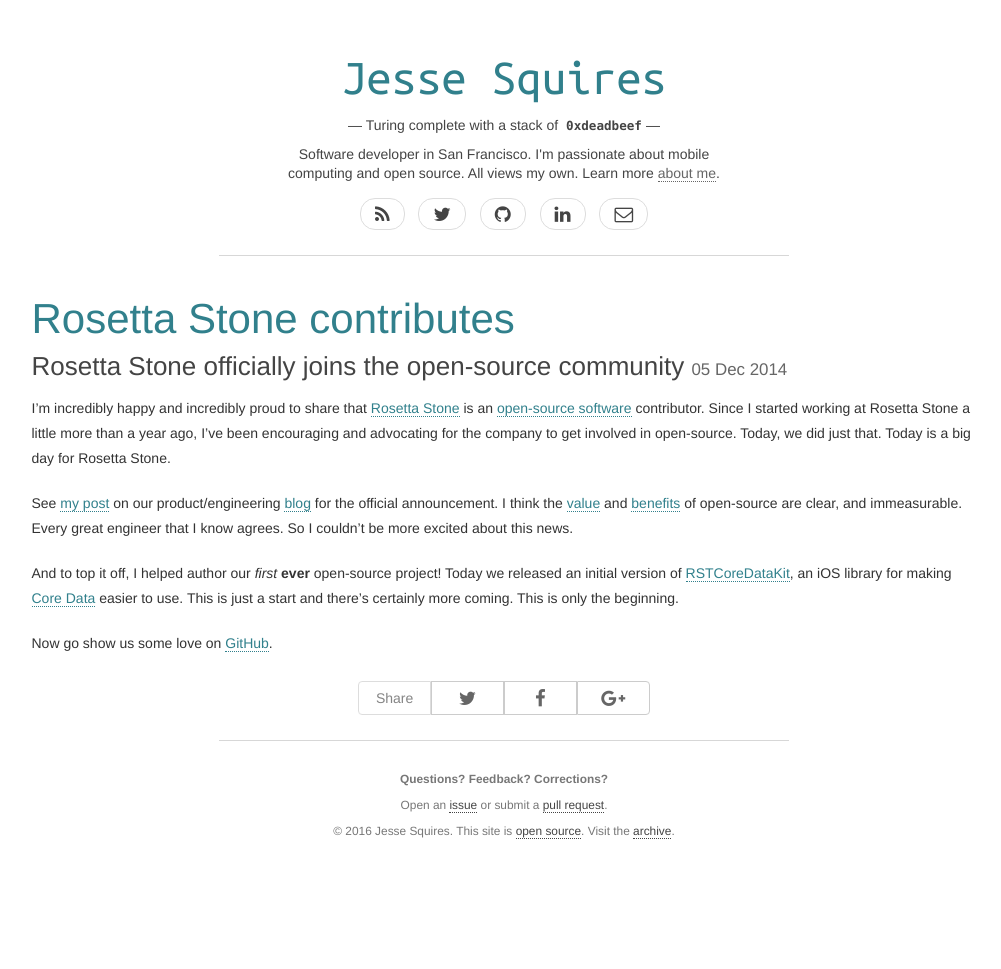
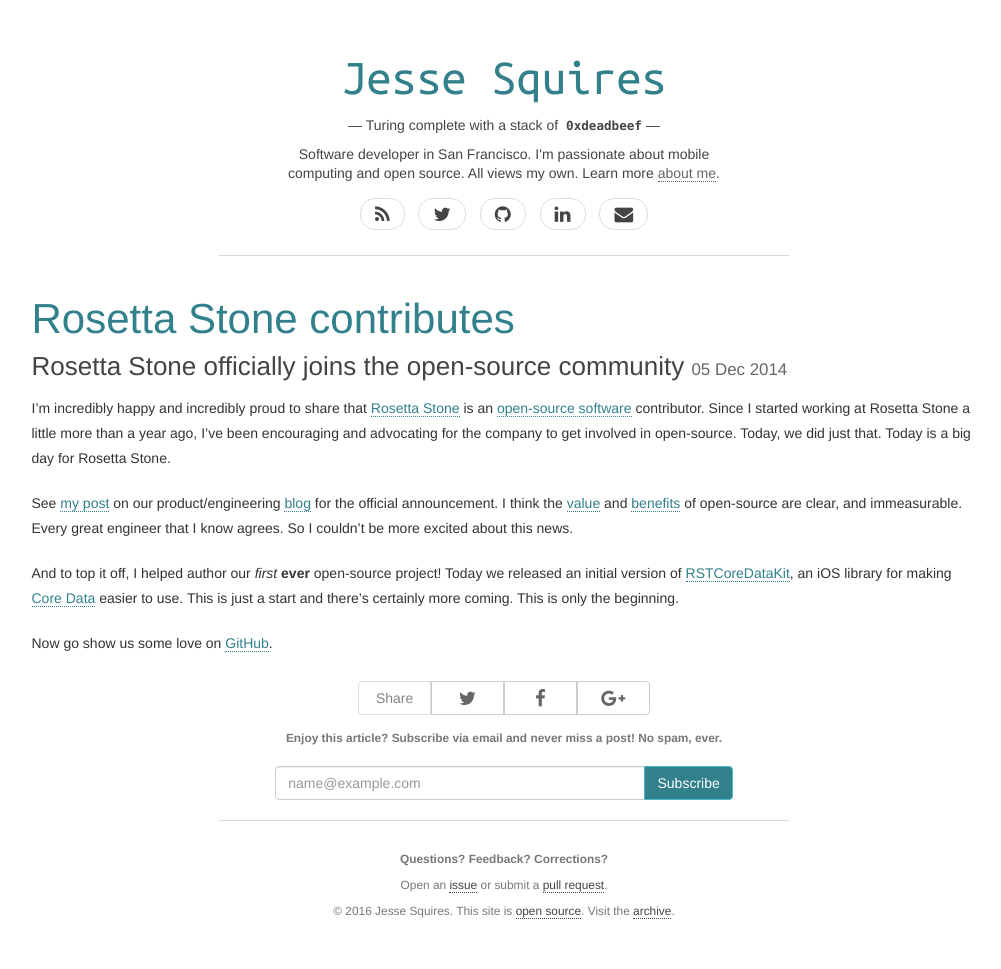
Before and after one commit to jessesquires/jessesquires.com, a Jekyll site: the page built from _posts/2014-12-05-rosetta-stone-contributes.md, in a window 1280 px wide. Shown: the whole page, without its empty margins (136-1137 px from the left). Built offline with Jekyll 4.4.1, drawn with Linux system fonts in a browser that asks for light colours; before the commit the page ends 900 px from its top, so only the background shows below that.

Commit message:
subscribe tweaks. add mini subscribe to posts.

```diff
--- /dev/null
+++ b/_includes/mini_subscribe.html
@@ -0,0 +1,33 @@
+<div class="row">
+   <div class="col-md-6 col-sm-6 col-xs-12 center">
+      <p><small class="text-muted"><b>Enjoy this article? Subscribe via email and never miss a post! No spam, ever.</b></small></p>
+
+      <!-- Begin MailChimp Signup Form -->
+      <div id="mc_embed_signup">
+         <form action="//jessesquires.us12.list-manage.com/subscribe/post?u=5230bf0236a0adb19995a2eb4&amp;id=faeceaf780"
+               method="post"
+               id="mc-embedded-subscribe-form"
+               name="mc-embedded-subscribe-form"
+               class="validate"
+               target="_blank" novalidate>
+
+               <div class="input-group">
+                  <input type="email" value="" name="EMAIL" class="form-control" id="mce-EMAIL" placeholder="name@example.com">
+                  <span class="input-group-btn clear">
+                     <button id="mc-embedded-subscribe" type="submit" name="subscribe" class="btn btn-subscribe">Subscribe</button>
+                  </span>
+               </div>
+
+               <div id="mce-responses" class="clear">
+                  <div class="response" id="mce-error-response" style="display:none"></div>
+                  <div class="response" id="mce-success-response" style="display:none"></div>
+               </div>
+
+               <!-- real people should not fill this in and expect good things - do not remove this or risk form bot signups-->
+               <div style="position: absolute; left: -5000px;" aria-hidden="true">
+                  <input type="text" name="b_5230bf0236a0adb19995a2eb4_faeceaf780" tabindex="-1" value="">
+               </div>
+         </form>
+      </div> <!-- mc_embed_signup -->
+   </div> <!-- col -->
+</div> <!-- row -->
--- a/_includes/subscribe.html
+++ b/_includes/subscribe.html
@@ -7,7 +7,7 @@
             <li><a href="{{ site.social_links.twitter }}" title="Follow me on Twitter" target="_blank"><i class="fa fa-lg fa-twitter" aria-hidden="true"></i></a></li>
             <li><a href="{{ site.social_links.github }}" title="Follow me on Github" target="_blank"><i class="fa fa-lg fa-github" aria-hidden="true"></i></a></li>
             <li><a href="{{ site.social_links.linkedin }}" title="Connect with me on LinkedIn" target="_blank"><i class="fa fa-lg fa-linkedin" aria-hidden="true"></i></a></li>
-            <li><a href="/subscribe/" title="Subscribe via email"><i class="fa fa-lg fa-envelope-o"></i></a></li>
+            <li><a href="/subscribe/" title="Subscribe via email"><i class="fa fa-lg fa-envelope"></i></a></li>
          </ul>
       </nav>
    </div> <!-- col -->
--- a/_layouts/post.html
+++ b/_layouts/post.html
@@ -15,3 +15,5 @@
 </article>
 
 {% include social_share.html %}
+
+{% include mini_subscribe.html %}
--- a/css/style.css
+++ b/css/style.css
@@ -207,9 +207,9 @@
 /* BUTTONS */
 
 .btn-subscribe {
-  color: #fff;
+  color: #ffffff;
   background-color: #31808C;
-  border-color: #FFFFFF;
+  border-color: #47bacc;
 }
 
 .btn-subscribe:hover,
@@ -217,9 +217,9 @@
 .btn-subscribe:active,
 .btn-subscribe.active,
 .open .dropdown-toggle.btn-subscribe {
-  color: #fff;
+  color: #ffffff;
   background-color: #47BACC;
-  border-color: #FFFFFF;
+  border-color: #47bacc;
 }
 
 .btn-subscribe:active,
@@ -244,10 +244,10 @@
 .btn-subscribe[disabled].active,
 fieldset[disabled] .btn-subscribe.active {
   background-color: #31808C;
-  border-color: #FFFFFF;
+  border-color: #47bacc;
 }
 
 .btn-subscribe .badge {
   color: #31808C;
-  background-color: #fff;
+  background-color: #ffffff;
 }
```
Also changed, not shown: subscribe.html (+5 -4 lines).
